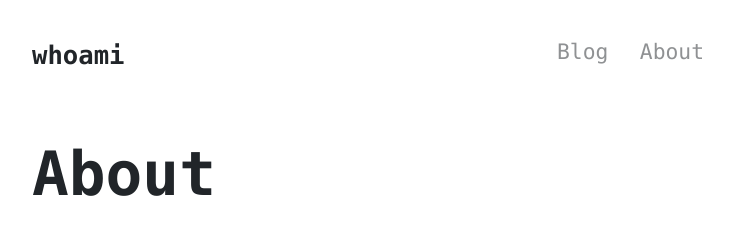
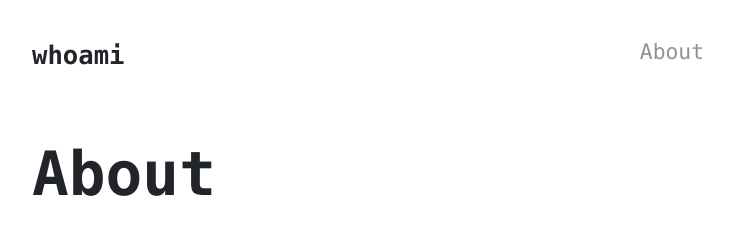
Before and after one commit to Aftab700/aftab700.github.io, a Jekyll site: the page built from about.md, in a window 1280 px wide and 900 px high. Shown: the top 232 px of the window, without its empty margins (272-1007 px from the left). Built offline with Jekyll 4.4.1, drawn with Linux system fonts in a browser that asks for light colours.

```diff
--- a/_config.yml
+++ b/_config.yml
@@ -19,8 +19,8 @@ plugins:
   - jekyll-remote-theme
 
 markdown: kramdown
-kramdown:
-  parse_block_html: true
+# kramdown:
+#   parse_block_html: true
 
 # Optimize Jekyll
 exclude:
@@ -46,8 +46,5 @@ version: 0.0.1
 
 # Navbar page list
 nav:
-  - title: Blog
-    url: "#archive"
-
   - title: About
     url: /about
--- a/_includes/head-custom.html
+++ b/_includes/head-custom.html
@@ -14,7 +14,7 @@ site.tagline = "{{ site.tagline }}" -->
 
 {% include head-custom-google-analytics.html %}
 
-<link rel="shortcut icon" type="image/x-icon" href="favicon.ico">
+<link rel="shortcut icon" type="image/x-icon" href="/favicon.ico">
 <link rel="preconnect" href="https://fonts.googleapis.com">
 <link rel="stylesheet" href="{{ 'styles.css' | relative_url }}" />
   <link
```
Also changed, not shown: README.md (+2 -2 lines).
